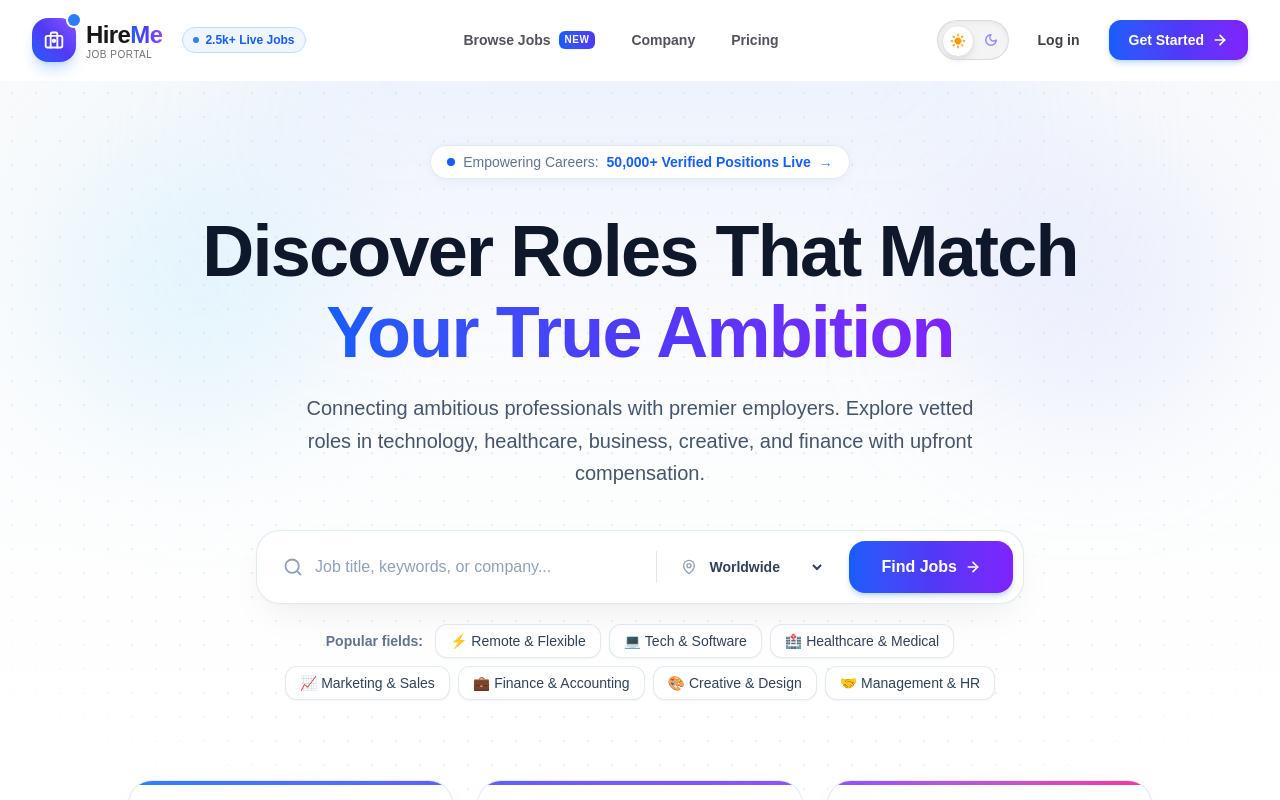
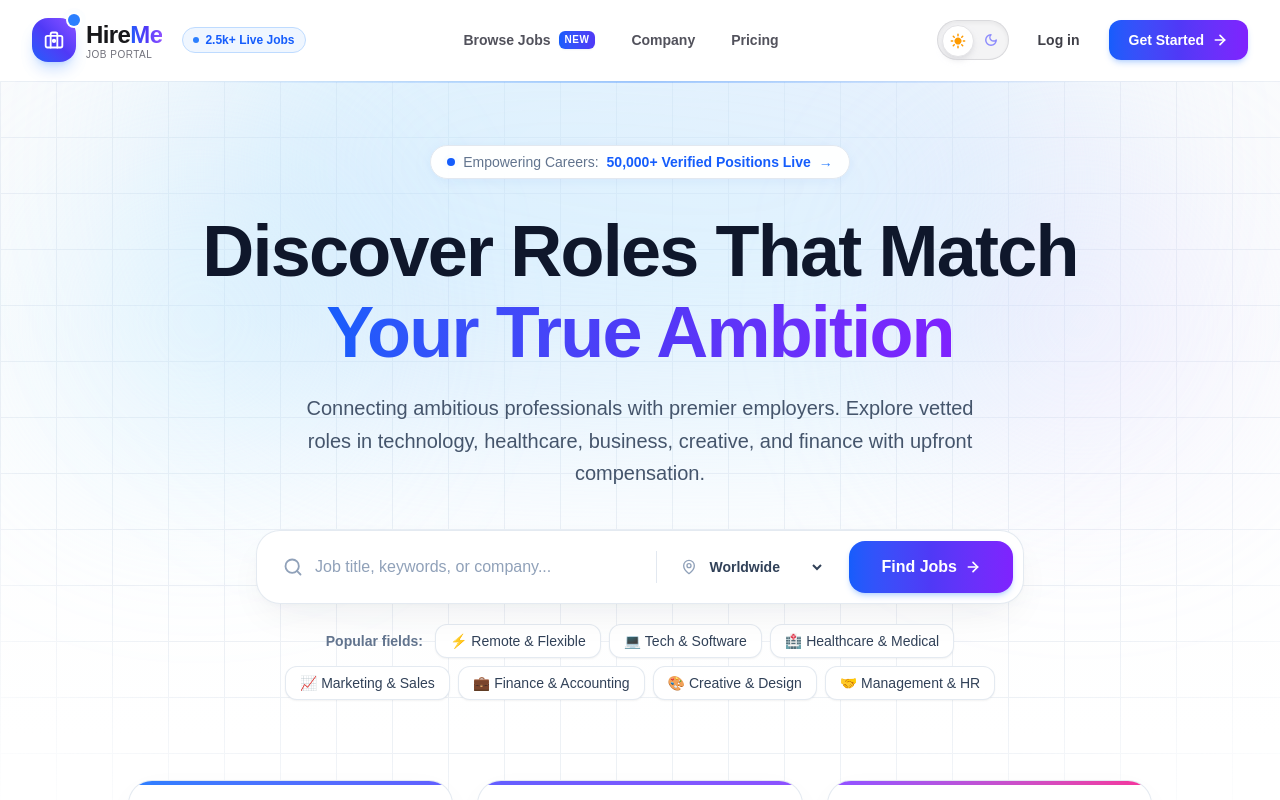
Before and after one commit to raiyan-noob/HireMe, a Next.js app in the folder app/: page / in a window 1280 px wide. Shown: the top 800 px of the page. Built offline with nearby package versions, Linux system fonts and the light colour scheme.

Commit message:
feat(hero): Add light mode geometric blueprint grid with horizon beam and active mouse spotlight hover effect

```diff
--- a/app/src/app/components/Hero.jsx
+++ b/app/src/app/components/Hero.jsx
@@ -257,18 +257,21 @@ const Hero = () => {
       className="relative overflow-hidden pt-10 pb-20 lg:pt-16 lg:pb-28 transition-colors"
     >
       {/* ======================================================== */}
-      {/* 1. LIGHT MODE BACKGROUND: Pristine, Elegant, Warm Canvas */}
+      {/* 1. LIGHT MODE BACKGROUND DESIGN (Modern Grid, Light Beam & Aurora) */}
       {/* ======================================================== */}
-      <div className="dark:hidden absolute inset-0 -z-10 pointer-events-none overflow-hidden bg-gradient-to-b from-slate-50 via-white to-white">
-        {/* Soft, ultra-faint architectural dot-grid with smooth radial mask */}
-        <div className="absolute inset-0 bg-[radial-gradient(#cbd5e1_1px,transparent_1px)] [background-size:24px_24px] [mask-image:radial-gradient(ellipse_70%_50%_at_50%_15%,#000_70%,transparent_100%)] opacity-40" />
+      <div className="dark:hidden absolute inset-0 -z-10 pointer-events-none overflow-hidden bg-gradient-to-b from-slate-50/80 via-white to-white">
+        {/* Modern geometric architectural grid with smooth radial falloff */}
+        <div className="absolute inset-0 bg-[linear-gradient(to_right,#e2e8f0_1px,transparent_1px),linear-gradient(to_bottom,#e2e8f0_1px,transparent_1px)] bg-[size:3.5rem_3.5rem] [mask-image:radial-gradient(ellipse_75%_55%_at_50%_15%,#000_70%,transparent_100%)] opacity-60" />
 
-        {/* Luminous, warm sky and indigo aura at top center */}
-        <div className="absolute -top-36 left-1/2 -translate-x-1/2 w-[850px] h-[450px] bg-gradient-to-b from-blue-200/40 via-indigo-100/35 to-transparent rounded-full blur-3xl opacity-80" />
+        {/* Luminous multi-tonal sunrise gradient glow at top */}
+        <div className="absolute -top-36 left-1/2 -translate-x-1/2 w-[900px] h-[480px] bg-gradient-to-tr from-blue-300/35 via-sky-200/40 to-indigo-200/35 rounded-full blur-[100px]" />
 
-        {/* Soft atmospheric glow on flanks */}
-        <div className="absolute top-16 left-12 w-72 h-72 bg-sky-200/30 rounded-full blur-3xl" />
-        <div className="absolute top-16 right-12 w-72 h-72 bg-indigo-200/25 rounded-full blur-3xl" />
+        {/* Atmospheric soft color blooms */}
+        <div className="absolute top-20 left-10 w-80 h-80 bg-sky-200/30 rounded-full blur-[90px]" />
+        <div className="absolute top-20 right-10 w-80 h-80 bg-violet-200/25 rounded-full blur-[90px]" />
+
+        {/* Elegant top horizon light accent line */}
+        <div className="absolute top-0 left-1/2 -translate-x-1/2 w-3/4 max-w-4xl h-[2px] bg-gradient-to-r from-transparent via-blue-500/35 to-transparent" />
       </div>
 
       {/* ======================================================== */}
@@ -292,12 +295,12 @@ const Hero = () => {
         <div className="absolute top-0 left-1/2 -translate-x-1/2 w-3/4 max-w-4xl h-[1px] bg-gradient-to-r from-transparent via-blue-500/60 to-transparent" />
       </div>
 
-      {/* 3. Interactive Mouse Spotlight (Elevates desktop engagement in dark mode) */}
+      {/* 3. Interactive Mouse Spotlight Hover UI (Active in both Light & Dark modes) */}
       {isHovered && (
         <div
-          className="pointer-events-none absolute inset-0 -z-10 transition-opacity duration-300 hidden sm:block dark:opacity-100 opacity-0"
+          className="pointer-events-none absolute inset-0 -z-10 transition-opacity duration-300 hidden sm:block opacity-100"
           style={{
-            background: `radial-gradient(650px circle at ${mousePos.x}px ${mousePos.y}px, rgba(59, 130, 246, 0.08), transparent 45%)`,
+            background: `radial-gradient(600px circle at ${mousePos.x}px ${mousePos.y}px, rgba(37, 99, 235, 0.08), transparent 45%)`,
           }}
         />
       )}
```
